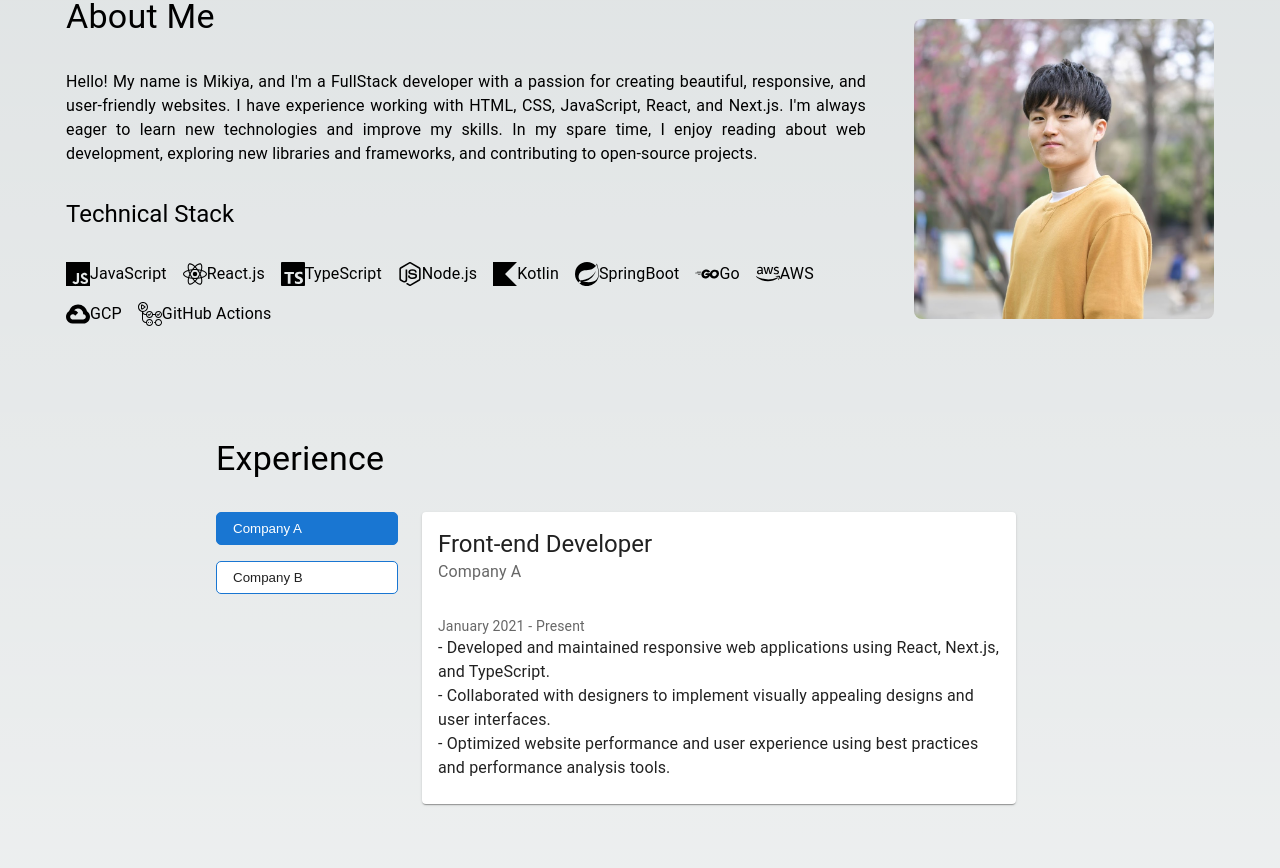
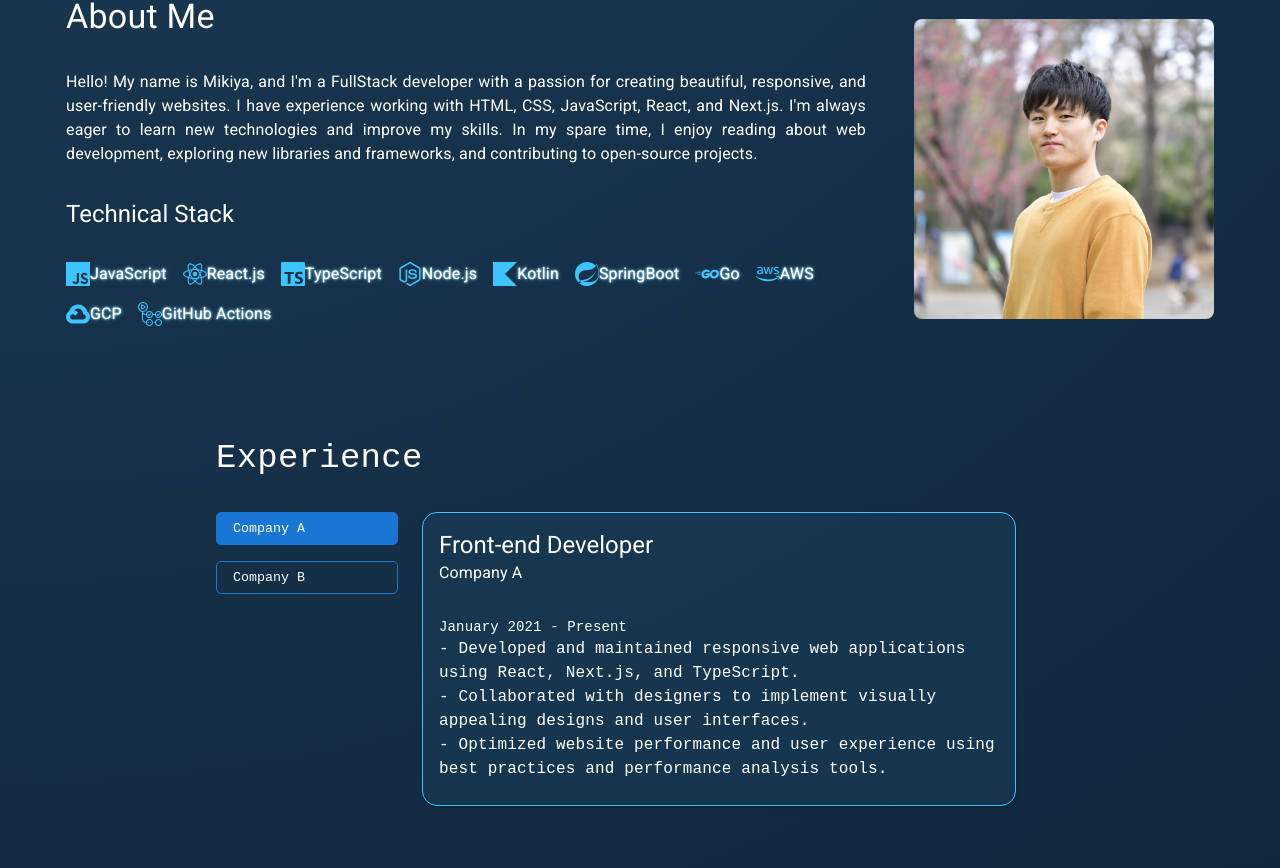
Before and after one commit to michinoins/portfolio, a Next.js app: page / in a window 1280 px wide. Shown: the part 852-1720 px from the top of the page. Built offline with nearby package versions, Linux system fonts and the light colour scheme.

Commit message:
add: apply design to experience section

```diff
--- a/pages/_app.tsx
+++ b/pages/_app.tsx
@@ -1,9 +1,16 @@
 import type { AppProps } from "next/app";
 import "@/styles/globals.css";
+import Head from "next/head";
 
 function MyApp({ Component, pageProps }: AppProps) {
   return (
     <>
+      <Head>
+        <link
+          href="https://fonts.googleapis.com/css2?family=Roboto:wght@400;500;700&display=swap"
+          rel="stylesheet"
+        />
+      </Head>
       <Component {...pageProps} />
     </>
   );
--- a/pages/components/AboutSection.tsx
+++ b/pages/components/AboutSection.tsx
@@ -1,6 +1,7 @@
 import React from "react";
 import { Typography } from "@mui/material";
 import styled from "@emotion/styled";
+
 import {
   SiJavascript,
   SiReact,
@@ -39,11 +40,15 @@ const Content = styled.div`
 
 const SectionTitle = styled(Typography)`
   margin-bottom: 2rem;
+  color: #ffffff;
+  font-family: "Roboto", sans-serif;
 `;
 
 const Paragraph = styled(Typography)`
   text-align: justify;
   margin-bottom: 2rem;
+  color: #ffffff;
+  font-family: "Roboto", sans-serif;
 `;
 
 const StackContainer = styled.div`
@@ -56,6 +61,17 @@ const StackItem = styled.div`
   align-items: center;
   margin-right: 1rem;
   margin-bottom: 1rem;
+`;
+
+const TechTypography = styled(Typography)`
+  color: #ffffff;
+  font-family: "Roboto", sans-serif;
+  font-size: 16px;
+  text-shadow: 0 0 2px #ffffff, 0 0 4px #3cc5ff;
+`;
+
+const ColoredIcon = styled.svg`
+  color: #3cc5ff;
 `;
 
 interface AboutSectionProps {
@@ -78,44 +94,44 @@ const AboutSection: React.FC<AboutSectionProps> = ({ id }) => {
         <SectionTitle variant="h5">Technical Stack</SectionTitle>
         <StackContainer>
           <StackItem>
-            <SiJavascript size={24} />
-            <Typography>JavaScript</Typography>
+            <ColoredIcon as={SiJavascript} size={24} />
+            <TechTypography>JavaScript</TechTypography>
           </StackItem>
           <StackItem>
-            <SiReact size={24} />
-            <Typography>React.js</Typography>
+            <ColoredIcon as={SiReact} size={24} />
+            <TechTypography>React.js</TechTypography>
           </StackItem>
           <StackItem>
-            <SiTypescript size={24} />
-            <Typography>TypeScript</Typography>
+            <ColoredIcon as={SiTypescript} size={24} />
+            <TechTypography>TypeScript</TechTypography>
           </StackItem>
           <StackItem>
-            <SiNodedotjs size={24} />
-            <Typography>Node.js</Typography>
+            <ColoredIcon as={SiNodedotjs} size={24} />
+            <TechTypography>Node.js</TechTypography>
           </StackItem>
           <StackItem>
-            <SiKotlin size={24} />
-            <Typography>Kotlin</Typography>
+            <ColoredIcon as={SiKotlin} size={24} />
+            <TechTypography>Kotlin</TechTypography>
           </StackItem>
           <StackItem>
-            <SiSpring size={24} />
-            <Typography>SpringBoot</Typography>
+            <ColoredIcon as={SiSpring} size={24} />
+            <TechTypography>SpringBoot</TechTypography>
           </StackItem>
           <StackItem>
-            <SiGo size={24} />
-            <Typography>Go</Typography>
+            <ColoredIcon as={SiGo} size={24} />
+            <TechTypography>Go</TechTypography>
           </StackItem>
           <StackItem>
-            <SiAmazonaws size={24} />
-            <Typography>AWS</Typography>
+            <ColoredIcon as={SiAmazonaws} size={24} />
+            <TechTypography>AWS</TechTypography>
           </StackItem>
           <StackItem>
-            <SiGooglecloud size={24} />
-            <Typography>GCP</Typography>
+            <ColoredIcon as={SiGooglecloud} size={24} />
+            <TechTypography>GCP</TechTypography>
           </StackItem>
           <StackItem>
-            <SiGithubactions size={24} />
-            <Typography>GitHub Actions</Typography>
+            <ColoredIcon as={SiGithubactions} size={24} />
+            <TechTypography>GitHub Actions</TechTypography>
           </StackItem>
         </StackContainer>
       </Content>
--- a/pages/components/ExperienceSection.tsx
+++ b/pages/components/ExperienceSection.tsx
@@ -30,6 +30,8 @@ const Content = styled.div`
 
 const SectionTitle = styled(Typography)`
   margin-bottom: 2rem;
+  color: #ffffff;
+  font-family: "Roboto Mono", monospace;
 `;
 
 const CompanyButton = styled.button`
@@ -42,8 +44,9 @@ const CompanyButton = styled.button`
   border-radius: 5px;
   text-align: left;
   transition: all 0.3s ease;
-  background-color: ${({ active }) => (active ? "#1976d2" : "white")};
-  color: ${({ active }) => (active ? "white" : "rgba(0, 0, 0, 0.87)")};
+  background-color: ${({ active }) => (active ? "#1976d2" : "transparent")};
+  color: ${({ active }) => (active ? "white" : "#ffffff")};
+  font-family: "Roboto Mono", monospace;
 
   &:hover {
     background-color: #1976d2;
@@ -53,6 +56,21 @@ const CompanyButton = styled.button`
 
 const AnimatedCardContent = styled(CardContent)`
   animation: 1s ${fadeInAnimation};
+`;
+
+const CustomCard = styled(Card)`
+  border: 1px solid #3cc5ff;
+  background-color: rgba(26, 64, 93, 0.5);
+  border-radius: 15px;
+`;
+
+const CustomCardHeader = styled(CardHeader)`
+  color: #ffffff;
+  font-family: "Roboto Mono", monospace;
+
+  .MuiCardHeader-subheader {
+    color: #ffffff;
+  }
 `;
 
 interface ExperienceSectionProps {
@@ -103,22 +121,36 @@ const ExperienceSection: React.FC<ExperienceSectionProps> = ({ id }) => {
             ))}
           </Grid>
           <Grid item xs={12} sm={8} md={9}>
-            <Card>
-              <CardHeader
+            <CustomCard>
+              <CustomCardHeader
                 title={selectedCompany.position}
                 subheader={selectedCompany.name}
               />
               <AnimatedCardContent>
-                <Typography variant="body2" color="text.secondary">
+                <Typography
+                  variant="body2"
+                  color="text.secondary"
+                  style={{
+                    color: "#ffffff",
+                    fontFamily: '"Roboto Mono", monospace',
+                  }}
+                >
                   {selectedCompany.period}
                 </Typography>
                 {selectedCompany.description.map((item, index) => (
-                  <Typography key={index} variant="body1">
+                  <Typography
+                    key={index}
+                    variant="body1"
+                    style={{
+                      color: "#ffffff",
+                      fontFamily: '"Roboto Mono", monospace',
+                    }}
+                  >
                     - {item}
                   </Typography>
                 ))}
               </AnimatedCardContent>
-            </Card>
+            </CustomCard>
           </Grid>
         </Grid>
       </Content>
--- a/pages/components/HeroSection.tsx
+++ b/pages/components/HeroSection.tsx
@@ -10,7 +10,6 @@ const Container = styled.div`
   align-items: center;
   justify-content: center;
   flex-direction: column;
-  background-image: linear-gradient(120deg, #1e3f5a, #0f203a);
 `;
 
 const Name = styled(Typography)`
--- a/pages/index.tsx
+++ b/pages/index.tsx
@@ -7,18 +7,32 @@ import ExperienceSection from "./components/ExperienceSection";
 import ContactSection from "./components/ContactSection";
 import ProjectSection from "./components/ProjectSection";
 import ArticleSection from "./components/ArticleSection";
+import styled from "@emotion/styled";
+
+const MainContent = styled.div`
+  background: radial-gradient(circle at top left, #1e3f5a, #08192d);
+
+  .text-glow {
+    color: #ffffff;
+    text-shadow: 0 0 5px #ffffff, 0 0 10px #ffffff, 0 0 15px #3cc5ff,
+      0 0 20px #3cc5ff, 0 0 30px #3cc5ff, 0 0 40px #3cc5ff;
+  }
+`;
+
 const Home: NextPage = () => {
   const [isLoading, setIsLoading] = useState(true);
 
   return (
     <>
       <Header />
+      <MainContent>
         <HeroSection />
         <AboutSection id="about" />
         <ExperienceSection id="experience" />
         <ProjectSection id="projects" />
         <ArticleSection id="articles" />
         <ContactSection id="contact" />
+      </MainContent>
     </>
   );
 };
```
Lines whose indentation alone changed are shown as unchanged.
